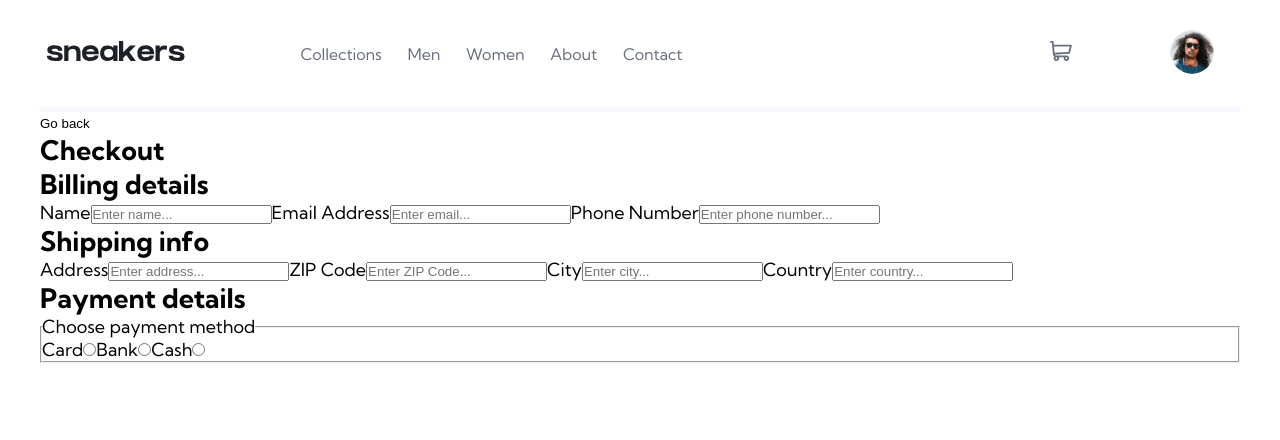
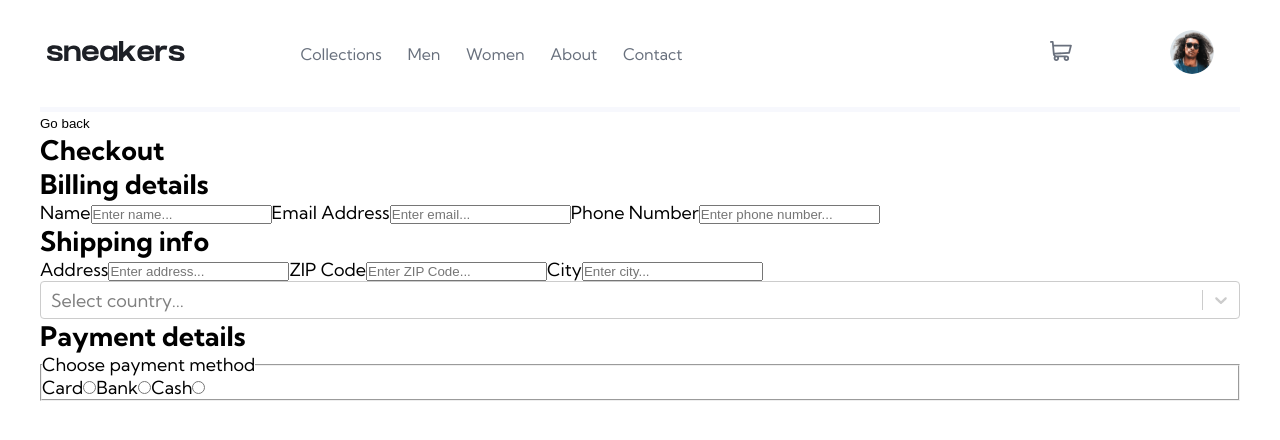
Before and after one commit to kimi1723/E-commerce-product-page-Frontend-Mentor, a React (Create React App) app in the folder my-app/: page /checkout in a window 1280 px wide. Shown: the top 440 px of the page. Built offline with nearby package versions, Linux system fonts and the light colour scheme; no server answers.

Commit message:
select library, brief of fetching countries api

```diff
--- a/my-app/package.json
+++ b/my-app/package.json
@@ -13,10 +13,8 @@
     "react-redux": "^8.1.3",
     "react-router-dom": "^6.16.0",
     "react-scripts": "5.0.1",
+    "react-select": "^5.7.7",
     "web-vitals": "^2.1.4"
-  },
-  "peerDependencies": {
-
   },
   "scripts": {
     "start": "react-scripts start",
--- a/my-app/src/components/checkout/Checkout.js
+++ b/my-app/src/components/checkout/Checkout.js
@@ -1,10 +1,16 @@
 import { useNavigate } from 'react-router-dom';
 import Wrapper from '../ui/Wrapper';
+import Select from 'react-select';
 
 import classes from './Checkout.module.css';
 
 const Checkout = () => {
 	const navigate = useNavigate();
+	const options = [
+		{ value: 'poland', label: 'Poland' },
+		{ value: 'germany', label: 'Germany' },
+		{ value: 'france', label: 'France' },
+	];
 
 	return (
 		<Wrapper>
@@ -42,8 +48,11 @@ const Checkout = () => {
 							<label htmlFor="city">City</label>
 							<input id="city" name="city" type="text" placeholder="Enter city..." />
 
-							<label htmlFor="country">Country</label>
-							<input id="country" name="country" type="text" placeholder="Enter country..." />
+							<Select
+								options={options}
+								placeholder="Select country..."
+								noOptionsMessage={() => 'Country unavailable'}
+							/>
 						</section>
 
 						<section className={classes['payment-details']}>
--- a/my-app/src/hooks/useCartData.js
+++ b/my-app/src/hooks/useCartData.js
@@ -33,8 +33,6 @@ const useCartData = () => {
 						}),
 					);
 				}
-
-				return false;
 			} catch (error) {
 				dispatch(
 					errorActions.setError({
--- a/my-app/src/pages/Checkout.js
+++ b/my-app/src/pages/Checkout.js
@@ -1,7 +1,30 @@
+import { Suspense } from 'react';
+import { Await, useLoaderData, defer } from 'react-router-dom';
 import Checkout from '../components/checkout/Checkout';
+import LoaderSpinner from '../components/ui/LoaderSpinner';
 
 const CheckoutPage = () => {
-	return <Checkout />;
+	const title = 'checkout';
+	const { countriesList } = useLoaderData();
+
+	return (
+		<Suspense fallback={<LoaderSpinner title={title} />}>
+			<Await resolve={countriesList}>{loadedCountries => <Checkout countriesList={countriesList} />}</Await>
+		</Suspense>
+	);
+};
+
+const checkoutLoader = async () => {
+	fetch('https://countriesnow.space/api/v0.1/countries/population')
+		.then(res => res.json())
+		.then(data => console.log(data));
+	// .then(data => console.log(JSON.stringify(data)));
+};
+
+export const loader = () => {
+	return defer({
+		countriesData: checkoutLoader(),
+	});
 };
 
 export default CheckoutPage;
--- a/my-app/src/router.js
+++ b/my-app/src/router.js
@@ -18,6 +18,7 @@ import { loader as menProductsLoader } from './pages/Men';
 import { loader as womenProductsLoader } from './pages/Women';
 import { loader as fallProductsLoader } from './pages/Fall';
 import { loader as springProductsLoader } from './pages/Spring';
+import { loader as checkoutLoader } from './pages/Checkout';
 
 const router = createBrowserRouter([
 	{
@@ -52,7 +53,7 @@ const router = createBrowserRouter([
 			{ path: '/women', element: <WomenPage />, loader: womenProductsLoader },
 			{ path: '/about', element: <AboutPage /> },
 			{ path: '/contact', element: <ContactPage /> },
-			{ path: '/checkout', element: <CheckoutPage /> },
+			{ path: '/checkout', element: <CheckoutPage />, loader: checkoutLoader },
 		],
 	},
 ]);
```
Also changed, not shown: 1 other file (tests, documents, lock files or other folders).
